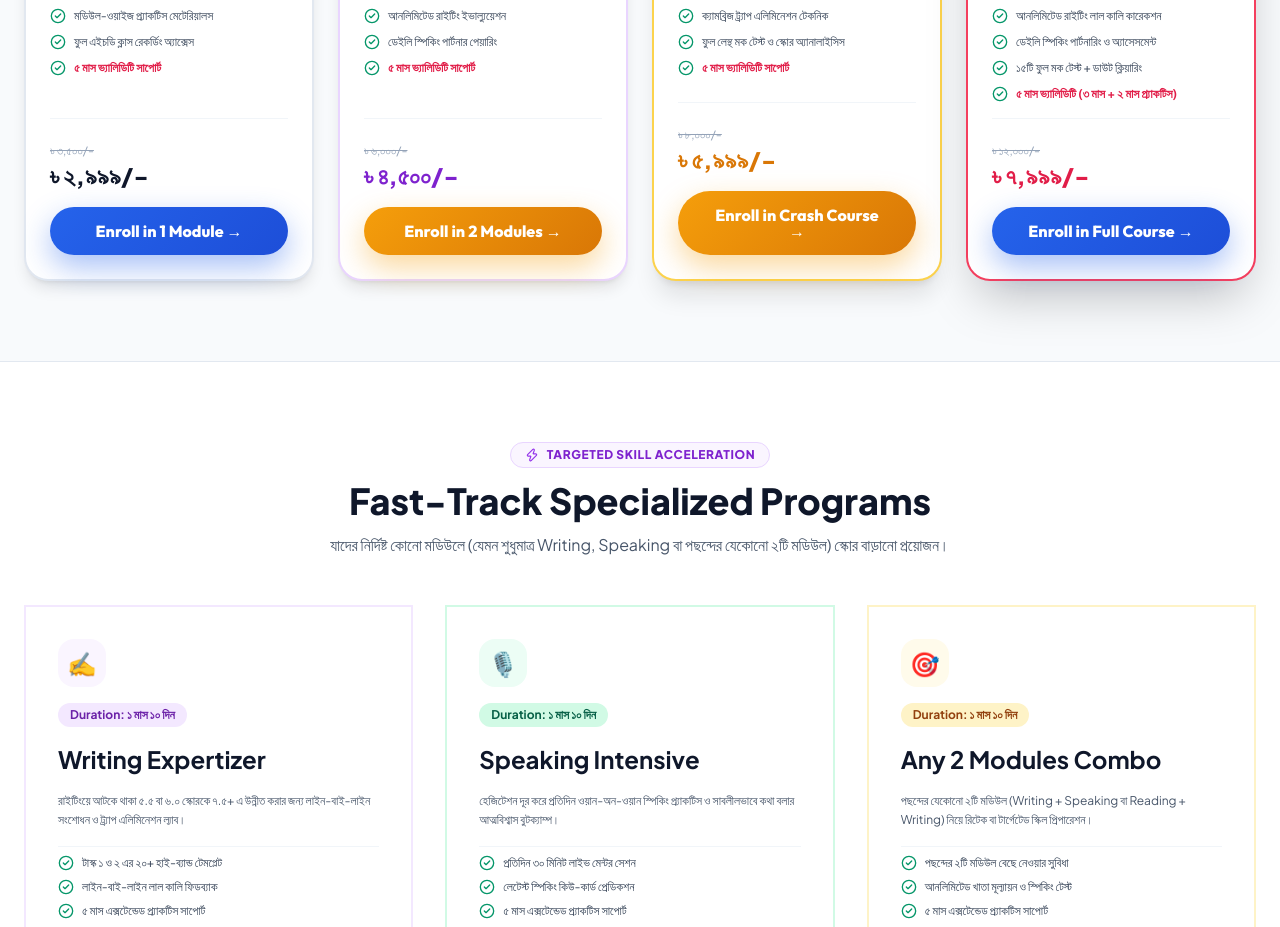
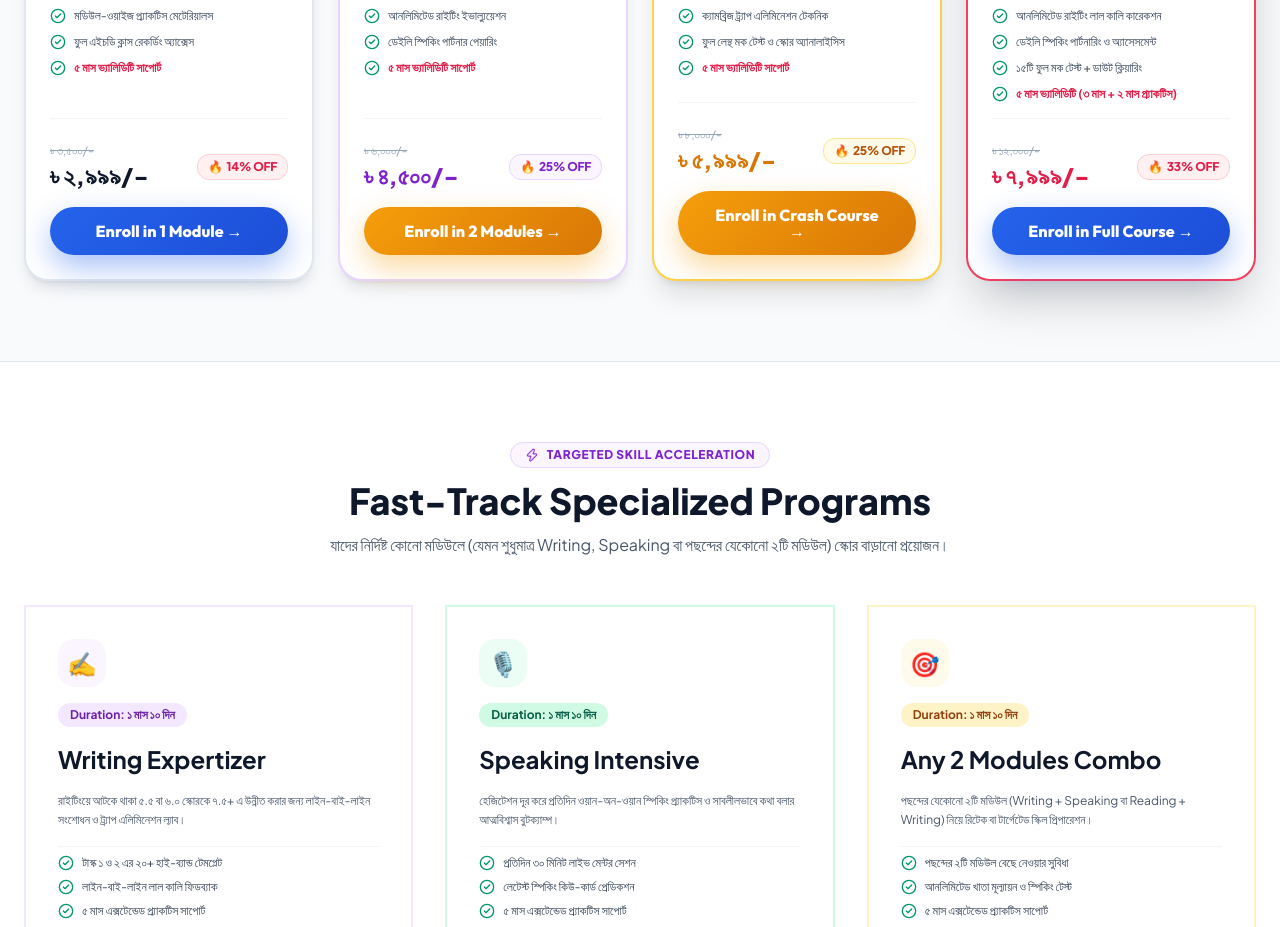
Before and after one commit to raihancsegit/ieltsessence, a Next.js app: page /courses in a window 1280 px wide. Shown: the part 1268-2195 px from the top of the page. Built offline with nearby package versions, Linux system fonts and the light colour scheme.

Commit message:
feat(courses): show discount percentage badges on the right side of course fees

```diff
--- a/src/app/courses/page.tsx
+++ b/src/app/courses/page.tsx
@@ -205,9 +205,14 @@ function CoursesContent() {
                   </div>
 
                   <div className="pt-6 mt-4 border-t border-slate-100">
-                    <div className="mb-4">
+                    <div className="flex items-center justify-between gap-2 mb-4">
+                      <div>
                         <div className="text-xs text-slate-400 line-through">৳ ৩,৫০০/-</div>
                         <div className="text-2xl font-black text-slate-900 font-heading">৳ ২,৯৯৯/-</div>
+                      </div>
+                      <span className="inline-flex items-center gap-1 px-2.5 py-1 rounded-xl bg-rose-50 border border-rose-200 text-rose-600 text-xs font-black tracking-tight font-heading shadow-2xs">
+                        <span>🔥</span> 14% OFF
+                      </span>
                     </div>
                     <button
                       onClick={() => openModal("Online Course — যেকোন ১টি Module (৳ ২,৯৯৯)")}
@@ -262,9 +267,14 @@ function CoursesContent() {
                   </div>
 
                   <div className="pt-6 mt-4 border-t border-slate-100">
-                    <div className="mb-4">
+                    <div className="flex items-center justify-between gap-2 mb-4">
+                      <div>
                         <div className="text-xs text-slate-400 line-through">৳ ৬,০০০/-</div>
                         <div className="text-2xl font-black text-purple-700 font-heading">৳ ৪,৫০০/-</div>
+                      </div>
+                      <span className="inline-flex items-center gap-1 px-2.5 py-1 rounded-xl bg-purple-50 border border-purple-200 text-purple-700 text-xs font-black tracking-tight font-heading shadow-2xs">
+                        <span>🔥</span> 25% OFF
+                      </span>
                     </div>
                     <button
                       onClick={() => openModal("Online Course — যেকোনো ২টি Module (৳ ৪,৫০০)")}
@@ -323,9 +333,14 @@ function CoursesContent() {
                   </div>
 
                   <div className="pt-6 mt-4 border-t border-slate-100">
-                    <div className="mb-4">
+                    <div className="flex items-center justify-between gap-2 mb-4">
+                      <div>
                         <div className="text-xs text-slate-400 line-through">৳ ৮,০০০/-</div>
                         <div className="text-2xl font-black text-amber-600 font-heading">৳ ৫,৯৯৯/-</div>
+                      </div>
+                      <span className="inline-flex items-center gap-1 px-2.5 py-1 rounded-xl bg-amber-50 border border-amber-200 text-amber-700 text-xs font-black tracking-tight font-heading shadow-2xs">
+                        <span>🔥</span> 25% OFF
+                      </span>
                     </div>
                     <button
                       onClick={() => openModal("Online Course — IELTS Crash Course (৳ ৫,৯৯৯)")}
@@ -388,9 +403,14 @@ function CoursesContent() {
                   </div>
 
                   <div className="pt-6 mt-4 border-t border-slate-100">
-                    <div className="mb-4">
+                    <div className="flex items-center justify-between gap-2 mb-4">
+                      <div>
                         <div className="text-xs text-slate-400 line-through">৳ ১২,০০০/-</div>
                         <div className="text-2xl font-black text-rose-600 font-heading">৳ ৭,৯৯৯/-</div>
+                      </div>
+                      <span className="inline-flex items-center gap-1 px-2.5 py-1 rounded-xl bg-rose-50 border border-rose-200 text-rose-600 text-xs font-black tracking-tight font-heading shadow-2xs">
+                        <span>🔥</span> 33% OFF
+                      </span>
                     </div>
                     <button
                       onClick={() => openModal("Online Course — IELTS Full Course (৳ ৭,৯৯৯)")}
@@ -477,9 +497,14 @@ function CoursesContent() {
                   </div>
 
                   <div className="pt-6 mt-4 border-t border-slate-100">
-                    <div className="mb-4">
+                    <div className="flex items-center justify-between gap-2 mb-4">
+                      <div>
                         <div className="text-xs text-slate-400 line-through">৳ ২২,০০০/-</div>
                         <div className="text-2xl font-black text-indigo-700 font-heading">৳ ১৫,৯৯৯/-</div>
+                      </div>
+                      <span className="inline-flex items-center gap-1 px-2.5 py-1 rounded-xl bg-indigo-50 border border-indigo-200 text-indigo-700 text-xs font-black tracking-tight font-heading shadow-2xs">
+                        <span>🔥</span> 27% OFF
+                      </span>
                     </div>
                     <button
                       onClick={() => openModal("Offline Course — Basic to Advanced IELTS (৳ ১৫,৯৯৯)")}
@@ -542,9 +567,14 @@ function CoursesContent() {
                   </div>
 
                   <div className="pt-6 mt-4 border-t border-slate-100">
-                    <div className="mb-4">
+                    <div className="flex items-center justify-between gap-2 mb-4">
+                      <div>
                         <div className="text-xs text-slate-400 line-through">৳ ১৮,০০০/-</div>
                         <div className="text-2xl font-black text-rose-600 font-heading">৳ ১২,৯৯৯/-</div>
+                      </div>
+                      <span className="inline-flex items-center gap-1 px-2.5 py-1 rounded-xl bg-rose-50 border border-rose-200 text-rose-600 text-xs font-black tracking-tight font-heading shadow-2xs">
+                        <span>🔥</span> 28% OFF
+                      </span>
                     </div>
                     <button
                       onClick={() => openModal("Offline Course — Only IELTS Full Course (৳ ১২,৯৯৯)")}
@@ -599,9 +629,14 @@ function CoursesContent() {
                   </div>
 
                   <div className="pt-6 mt-4 border-t border-slate-100">
-                    <div className="mb-4">
+                    <div className="flex items-center justify-between gap-2 mb-4">
+                      <div>
                         <div className="text-xs text-slate-400 line-through">৳ ৭,০০০/-</div>
                         <div className="text-2xl font-black text-emerald-700 font-heading">৳ ৪,৯৯৯/-</div>
+                      </div>
+                      <span className="inline-flex items-center gap-1 px-2.5 py-1 rounded-xl bg-emerald-50 border border-emerald-200 text-emerald-700 text-xs font-black tracking-tight font-heading shadow-2xs">
+                        <span>🔥</span> 29% OFF
+                      </span>
                     </div>
                     <button
                       onClick={() => openModal("Offline Course — Only Speaking Intensive (৳ ৪,৯৯৯)")}
@@ -656,9 +691,14 @@ function CoursesContent() {
                   </div>
 
                   <div className="pt-6 mt-4 border-t border-slate-100">
-                    <div className="mb-4">
+                    <div className="flex items-center justify-between gap-2 mb-4">
+                      <div>
                         <div className="text-xs text-slate-400 line-through">৳ ৭,০০০/-</div>
                         <div className="text-2xl font-black text-purple-700 font-heading">৳ ৪,৯৯৯/-</div>
+                      </div>
+                      <span className="inline-flex items-center gap-1 px-2.5 py-1 rounded-xl bg-purple-50 border border-purple-200 text-purple-700 text-xs font-black tracking-tight font-heading shadow-2xs">
+                        <span>🔥</span> 29% OFF
+                      </span>
                     </div>
                     <button
                       onClick={() => openModal("Offline Course — Only Writing Expertizer (৳ ৪,৯৯৯)")}
```
Lines whose indentation alone changed are shown as unchanged.
